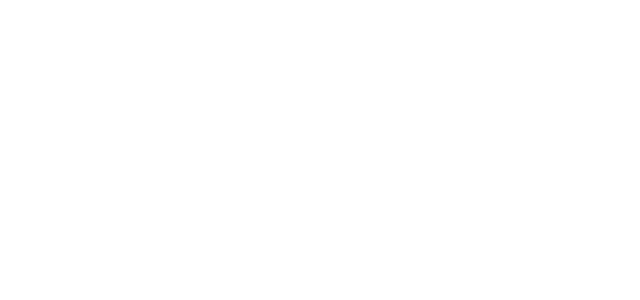
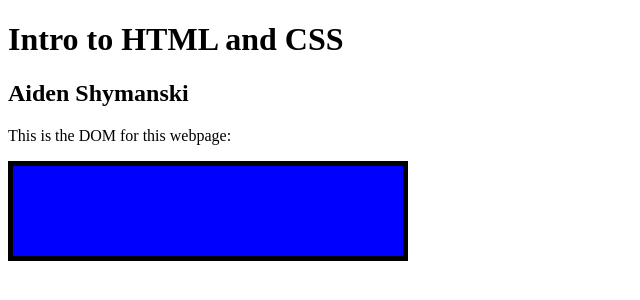
Before and after one commit to DS4200-S23-Class/ic-02-a-shymanski, a plain HTML site: page index.html in a window 1280 px wide. Shown: the whole page, without its empty margins (0-640 px from the left). Drawn offline with Linux system fonts and the light colour scheme.

Commit message:
in class portion done

```diff
--- a/index.html
+++ b/index.html
@@ -3,12 +3,26 @@
 
 <head>
     <meta charset=utf-8/>
+    <title>ic-02</title>
 </head>
 
 
 <body>
+    <h1>Intro to HTML and CSS</h1>
+    <h2>Aiden Shymanski</h2>
 
+    <div id="div1" class="container">
+        <p id="p1">
+            This is the DOM for this webpage:
+        </p>
+    </div>
 
+    <div id="div2" class="container">
+        <svg width="400" height="100">
+        <rect width="400" height="100" style="fill:rgb(0,0,255);stroke-width:10;stroke:rgb(0,0,0)" />
+        </svg>
+        <!-- from https://www.w3schools.com/html/html5_svg.asp -->
+    </div>
 </body>
 
 </html>
```
Also changed, not shown: 2 other files.
